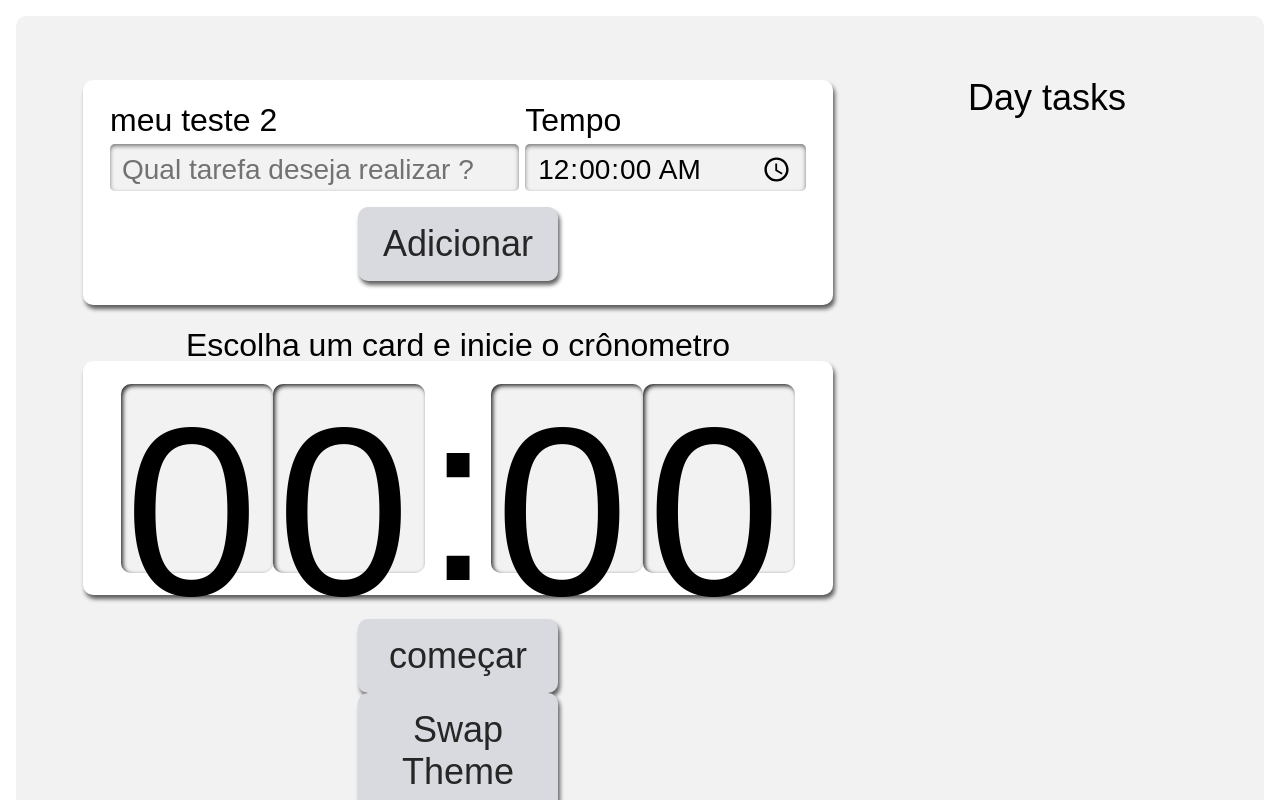
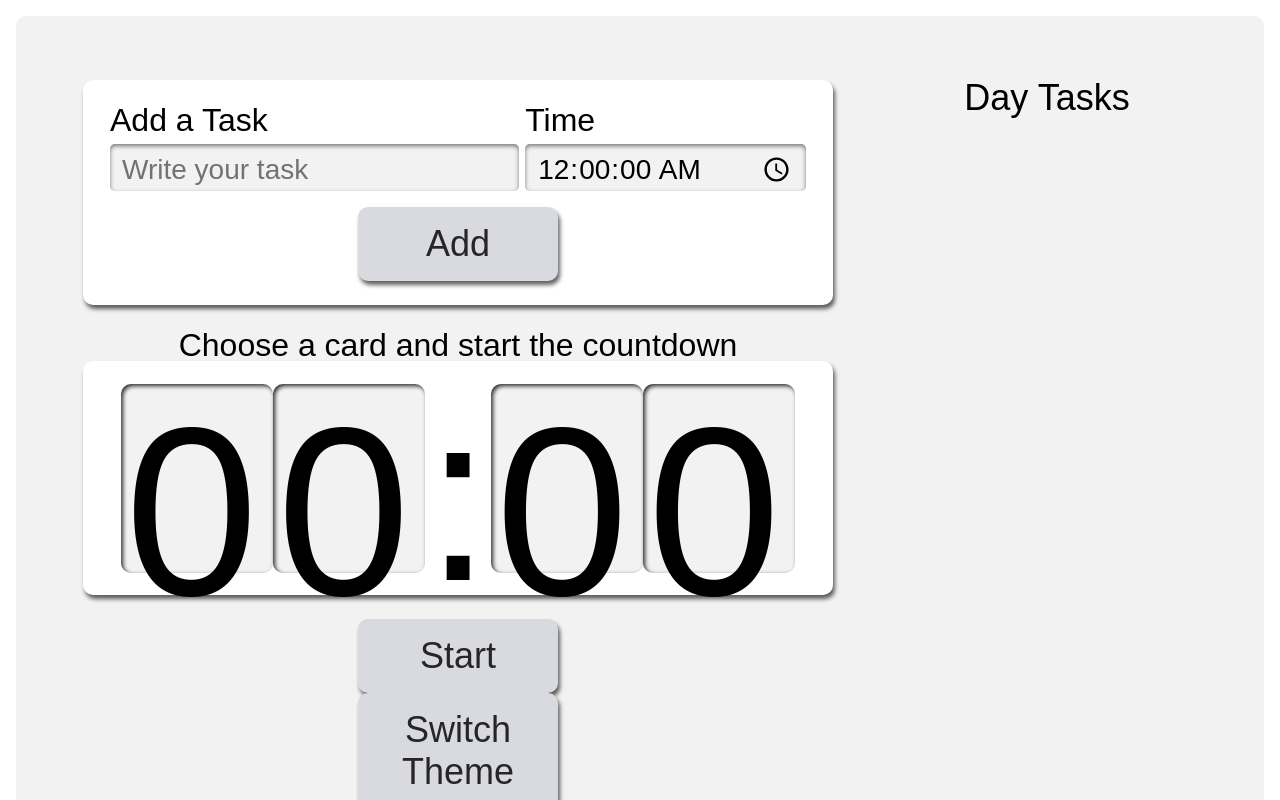
Before and after one commit to HenriqueAlvesFreitas/task-timer, a React (Create React App) app: page / in a window 1280 px wide. Shown: the top 800 px of the page. Built offline with nearby package versions, Linux system fonts and the light colour scheme.

Commit message:
change language - Done

```diff
--- a/package.json
+++ b/package.json
@@ -10,8 +10,10 @@
     "@types/node": "^16.18.70",
     "@types/react": "^18.2.47",
     "@types/react-dom": "^18.2.18",
+    "i18next": "^23.7.16",
     "react": "^18.2.0",
     "react-dom": "^18.2.0",
+    "react-i18next": "^14.0.0",
     "react-scripts": "5.0.1",
     "styled-components": "^6.1.8",
     "typescript": "^4.9.5",
--- a/src/Components/Form/Index.tsx
+++ b/src/Components/Form/Index.tsx
@@ -4,11 +4,13 @@ import { MyForm } from './style'
 import Button from '../Button/Index'
 import { ITask } from '../../Types/Task'
 import {v4 as uuidv4} from 'uuid';
-import MyContext from '../../Context/Context';
+import { useTranslation } from 'react-i18next';
 
 export default function Form({setTaskList}: {setTaskList : React.Dispatch<React.SetStateAction<ITask[]>>}){
 
     const [state, setState] = useState({title: "", time: "00:00:00"})
+
+    const [t] = useTranslation("global")
 
     const addTask = (event: React.FormEvent<HTMLFormElement>) =>{
         event.preventDefault();
@@ -16,14 +18,12 @@ export default function Form({setTaskList}: {setTaskList : React.Dispatch<React.
         setState({title: "", time: "00:00:00"})
     }
 
-        const {teste, color} = useContext(MyContext)
-
         return(
             <MyForm onSubmit={addTask}>
                 <div className='inputContainer'>
                     <label
                         htmlFor='task'>
-                            {teste}
+                            {t("form.titleLabel")}
                     </label>
                     <input
                         type='text'
@@ -31,11 +31,11 @@ export default function Form({setTaskList}: {setTaskList : React.Dispatch<React.
                         name='task'
                         value={state.title}
                         onChange={e => setState({...state, title: e.target.value})}
-                        placeholder='Qual tarefa deseja realizar ?'
+                        placeholder={t("form.placeholder")}
                     />
                 </div>
                 <div className='inputContainer'>
-                <label>Tempo</label>
+                <label>{t("form.timeLabel")}</label>
                     <input
                         type='time'
                         step='1'
@@ -48,7 +48,7 @@ export default function Form({setTaskList}: {setTaskList : React.Dispatch<React.
                         max='1:30:00'
                     />
                 </div>
-                <Button text='Adicionar'/>
+                <Button text={t("form.button")}/>
             </MyForm>
         )
 
--- a/src/Components/List/Index.tsx
+++ b/src/Components/List/Index.tsx
@@ -2,6 +2,7 @@ import React, { useState } from 'react'
 import { MyList } from './style'
 import Item from './Item/Index'
 import { ITask } from '../../Types/Task'
+import { useTranslation } from 'react-i18next'
 
 interface Props{
     taskList : ITask[],
@@ -11,12 +12,12 @@ interface Props{
 
 export default function List({taskList, selectTask}: Props){
 
-
+    const [t] = useTranslation("global")
 
     return(
         <MyList>
 
-            <h2>Day tasks</h2>
+            <h2>{t("list.title")}</h2>
             <ul>
                 {taskList.map((item, idx)=>(
                     <Item
--- a/src/Components/StopWatch/Index.tsx
+++ b/src/Components/StopWatch/Index.tsx
@@ -5,6 +5,7 @@ import { MyStopWatch } from "./Style";
 import Watch from "./Watch/Index";
 import { timeToSeconds } from "../../Common/Utils/Time";
 import MyContext from "../../Context/Context";
+import { useTranslation } from "react-i18next";
 
 interface Props{
     selectedTask?: ITask,
@@ -12,9 +13,11 @@ interface Props{
 }
 
 
-
 export default function StopWatch({selectedTask, finishTask} :  Props){
 
+    const [t, i18n] = useTranslation("global")
+
+    const [language, setLanguage] = useState("en")
 
     const {theme, toggleTheme} = useContext(MyContext)
 
@@ -38,17 +41,21 @@ export default function StopWatch({selectedTask, finishTask} :  Props){
 
     }
 
-
+    const handleChangeLanguage = () =>{
+        setLanguage(language === "en" ? "pt" : "en")
+        i18n.changeLanguage(language === "en" ? "pt" : "en")
+    }
 
 
     return(
         <MyStopWatch>
-            <p className="titulo">Escolha um card e inicie o crônometro</p>
+            <p className="titulo">{t("stopWatch.title")}</p>
             <div className="relogioWrapper">
                 <Watch time={time}/>
             </div>
-            <Button text="começar" onClick={()=>startTask(time)}/>
-            <Button text="Swap Theme" onClick={()=> toggleTheme(theme === 'light' ? 'dark' : 'light')}/>
+            <Button text={t("stopWatch.button")} onClick={()=>startTask(time)}/>
+            <Button text={t("stopWatch.themeButton")} onClick={()=> toggleTheme(theme === 'light' ? 'dark' : 'light')}/>
+            <Button text={t("stopWatch.languageButton")} onClick={()=> handleChangeLanguage()}/>
         </MyStopWatch>
     )
 
--- a/src/Pages/App.tsx
+++ b/src/Pages/App.tsx
@@ -2,13 +2,12 @@ import { useContext, useState } from 'react';
 import Form from '../Components/Form/Index';
 import List from '../Components/List/Index';
 import StopWatch from '../Components/StopWatch/Index';
-import { MyApp } from './style';
+import { MyApp, MyBody } from './style';
 import { ITask } from '../Types/Task';
 
 import MyContext from '../Context/Context';
 import { ThemeProvider } from 'styled-components';
 import { DarkTheme, LightTheme } from '../Context/Theme';
-import { MyBody } from '../bodyStyle';
 
 
 
--- a/src/Pages/style.js
+++ b/src/Pages/style.js
@@ -34,3 +34,18 @@ export const MyApp = styled.div`
   }
 
 `
+
+export const MyBody = styled.div`
+
+
+	display: flex;
+	justify-content: flex-start;
+	font-family: 'Manjari', sans-serif;
+	background-color: ${props=>props.theme.bodyBackgroundColor};
+	height: 100%;
+	width: 100%;
+	padding: 16px;
+	box-sizing: border-box;
+
+
+`
--- /dev/null
+++ b/src/Translations/en/global.json
@@ -0,0 +1,17 @@
+{
+    "form":{
+        "titleLabel": "Add a Task",
+        "timeLabel": "Time",
+        "placeholder": "Write your task",
+        "button": "Add"
+    },
+    "list":{
+        "title": "Day Tasks"
+    },
+    "stopWatch":{
+         "title":"Choose a card and start the countdown",
+         "button": "Start",
+         "themeButton": "Switch Theme",
+         "languageButton": "Switch Language"
+    }
+}
--- /dev/null
+++ b/src/Translations/pt/global.json
@@ -0,0 +1,17 @@
+{
+    "form":{
+        "titleLabel": "Adicione uma nova tarefa",
+        "timeLabel": "Tempo",
+        "placeholder": "Qual tarefa deseja realizar ?",
+        "button": "Adicionar"
+    },
+    "list":{
+        "title": "Tarefas do Dia"
+    },
+    "stopWatch":{
+         "title":"Escolha um card e inicie o Crônometro",
+         "button": "Começar",
+         "themeButton": "Trocar tema",
+         "languageButton": "Trocas lingua"
+    }
+}
--- a/src/bodyStyle.js
+++ /dev/null
@@ -1,16 +0,0 @@
-import styled from "styled-components";
-
-export const MyBody = styled.div`
-
-
-	display: flex;
-	justify-content: flex-start;
-	font-family: 'Manjari', sans-serif;
-	background-color: ${props=>props.theme.bodyBackgroundColor};
-	height: 100%;
-	width: 100%;
-	padding: 16px;
-	box-sizing: border-box;
-
-
-`
--- a/src/index.tsx
+++ b/src/index.tsx
@@ -3,17 +3,33 @@ import ReactDOM from 'react-dom/client';
 import './index.css';
 import App from './Pages/App';
 import reportWebVitals from './reportWebVitals';
+import global_en from "./Translations/en/global.json"
+import global_pt from "./Translations/pt/global.json"
+import i18next from 'i18next';
+import { I18nextProvider } from 'react-i18next';
+
+i18next.init({
+  interpolation:{escapeValue: true},
+  lng: "en",
+  resources:{
+    en:{
+      global: global_en
+    },
+    pt:{
+      global: global_pt
+    }
+  }
+})
 
 const root = ReactDOM.createRoot(
   document.getElementById('root') as HTMLElement
 );
 root.render(
   <React.StrictMode>
-    <App />
+    <I18nextProvider i18n={i18next}>
+      <App />
+    </I18nextProvider>
   </React.StrictMode>
 );
 
-// If you want to start measuring performance in your app, pass a function
-// to log results (for example: reportWebVitals(console.log))
-// or send to an analytics endpoint. Learn more: https://bit.ly/CRA-vitals
 reportWebVitals();
```
Also changed, not shown: 1 other file (tests, documents, lock files or other folders).
